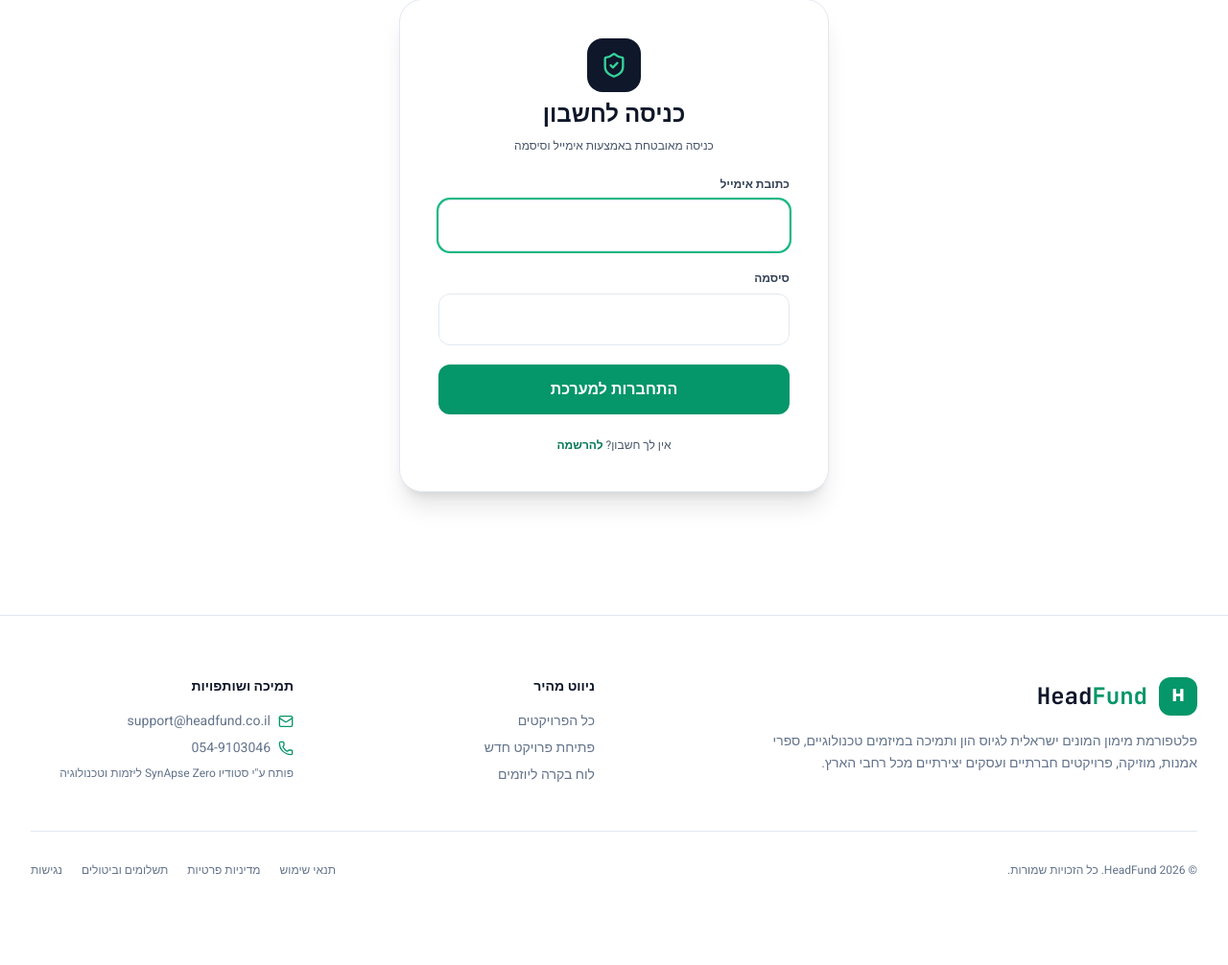
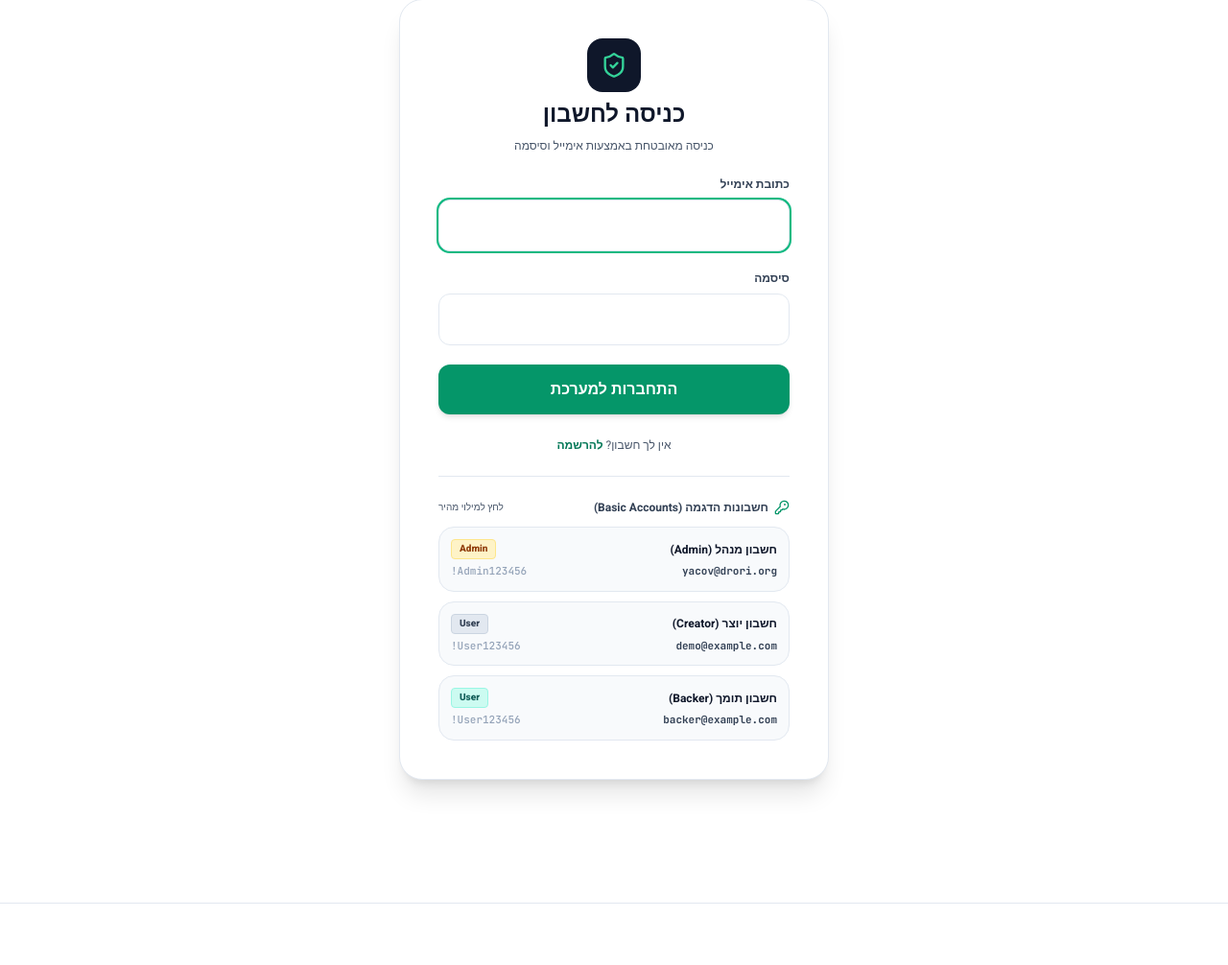
Before and after one commit to yacovdroridev/crowdfund-platform, a Flask app: page /login in a window 1280 px wide. Shown: the part 179-1185 px from the top of the page at 96% size. Before the commit the page ends 1091 px from the top, so only its background shows below. Run offline with Flask 3, Linux system fonts and the light colour scheme; some libraries are stand-ins or nearby versions.

Commit message:
Add default basic demo accounts and quick-fill login UI

```diff
--- a/templates/login.html
+++ b/templates/login.html
@@ -11,11 +11,70 @@
     <form method="POST" action="{{ url_for('login') }}" class="space-y-5">
       <input type="hidden" name="csrf_token" value="{{ csrf_token }}">
       <input type="hidden" name="next" value="{{ next_url or '' }}">
-      <div><label class="block text-xs font-bold text-slate-700 mb-2">כתובת אימייל</label><input type="email" name="email" dir="ltr" autocomplete="email" required autofocus class="w-full px-4 py-3.5 rounded-xl border border-slate-200 focus:ring-2 focus:ring-emerald-500 focus:outline-none"></div>
-      <div><label class="block text-xs font-bold text-slate-700 mb-2">סיסמה</label><input type="password" name="password" autocomplete="current-password" required class="w-full px-4 py-3.5 rounded-xl border border-slate-200 focus:ring-2 focus:ring-emerald-500 focus:outline-none font-mono"></div>
-      <button type="submit" class="w-full py-3.5 rounded-xl bg-emerald-600 hover:bg-emerald-500 text-white font-extrabold">התחברות למערכת</button>
+      <div><label class="block text-xs font-bold text-slate-700 mb-2">כתובת אימייל</label><input type="email" id="email" name="email" dir="ltr" autocomplete="email" required autofocus class="w-full px-4 py-3.5 rounded-xl border border-slate-200 focus:ring-2 focus:ring-emerald-500 focus:outline-none"></div>
+      <div><label class="block text-xs font-bold text-slate-700 mb-2">סיסמה</label><input type="password" id="password" name="password" autocomplete="current-password" required class="w-full px-4 py-3.5 rounded-xl border border-slate-200 focus:ring-2 focus:ring-emerald-500 focus:outline-none font-mono"></div>
+      <button type="submit" class="w-full py-3.5 rounded-xl bg-emerald-600 hover:bg-emerald-500 text-white font-extrabold shadow-md hover:shadow-lg transition-all">התחברות למערכת</button>
     </form>
     <p class="text-center text-xs text-slate-600">אין לך חשבון? <a href="{{ url_for('register') }}" class="font-bold text-emerald-700">להרשמה</a></p>
+
+    <!-- Quick Demo Accounts -->
+    <div class="mt-6 pt-6 border-t border-slate-200 space-y-3">
+      <div class="flex items-center justify-between">
+        <span class="text-xs font-bold text-slate-700 flex items-center gap-1.5">
+          <i data-lucide="key-round" class="w-4 h-4 text-emerald-600"></i>
+          <span>חשבונות הדגמה (Basic Accounts)</span>
+        </span>
+        <span class="text-[10px] text-slate-600">לחץ למילוי מהיר</span>
+      </div>
+      <div class="grid grid-cols-1 gap-2.5">
+        <button type="button" onclick="fillDemo('yacov@drori.org', 'Admin123456!')" class="w-full p-3 rounded-2xl bg-slate-50 hover:bg-emerald-50/70 border border-slate-200 hover:border-emerald-300 transition-all text-right group">
+          <div class="flex items-center justify-between mb-1">
+            <span class="text-xs font-bold text-slate-900 group-hover:text-emerald-700">חשבון מנהל (Admin)</span>
+            <span class="px-2 py-0.5 rounded text-[10px] font-extrabold bg-amber-100 text-amber-800 border border-amber-200">Admin</span>
+          </div>
+          <div class="text-[11px] text-slate-500 font-mono flex items-center justify-between dir-ltr">
+            <span class="font-semibold text-slate-700">yacov@drori.org</span>
+            <span class="text-slate-400">Admin123456!</span>
+          </div>
+        </button>
+
+        <button type="button" onclick="fillDemo('demo@example.com', 'User123456!')" class="w-full p-3 rounded-2xl bg-slate-50 hover:bg-emerald-50/70 border border-slate-200 hover:border-emerald-300 transition-all text-right group">
+          <div class="flex items-center justify-between mb-1">
+            <span class="text-xs font-bold text-slate-900 group-hover:text-emerald-700">חשבון יוצר (Creator)</span>
+            <span class="px-2 py-0.5 rounded text-[10px] font-extrabold bg-slate-200 text-slate-700 border border-slate-300">User</span>
+          </div>
+          <div class="text-[11px] text-slate-500 font-mono flex items-center justify-between dir-ltr">
+            <span class="font-semibold text-slate-700">demo@example.com</span>
+            <span class="text-slate-400">User123456!</span>
+          </div>
+        </button>
+
+        <button type="button" onclick="fillDemo('backer@example.com', 'User123456!')" class="w-full p-3 rounded-2xl bg-slate-50 hover:bg-emerald-50/70 border border-slate-200 hover:border-emerald-300 transition-all text-right group">
+          <div class="flex items-center justify-between mb-1">
+            <span class="text-xs font-bold text-slate-900 group-hover:text-emerald-700">חשבון תומך (Backer)</span>
+            <span class="px-2 py-0.5 rounded text-[10px] font-extrabold bg-teal-100 text-teal-800 border border-teal-200">User</span>
+          </div>
+          <div class="text-[11px] text-slate-500 font-mono flex items-center justify-between dir-ltr">
+            <span class="font-semibold text-slate-700">backer@example.com</span>
+            <span class="text-slate-400">User123456!</span>
+          </div>
+        </button>
+      </div>
+    </div>
   </div>
 </section>
+
+{% block scripts %}
+<script>
+  function fillDemo(email, password) {
+    const emailInput = document.getElementById('email');
+    const passInput = document.getElementById('password');
+    if (emailInput && passInput) {
+      emailInput.value = email;
+      passInput.value = password;
+      emailInput.focus();
+    }
+  }
+</script>
 {% endblock %}
+{% endblock %}
```
Also changed, not shown: db.py (+16 -3 lines), README.md.
